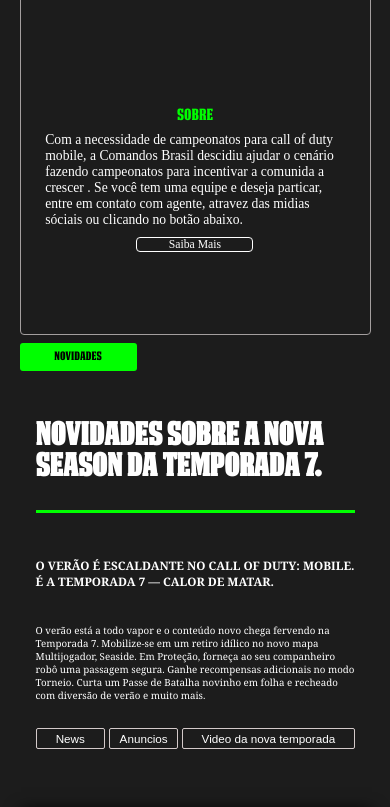
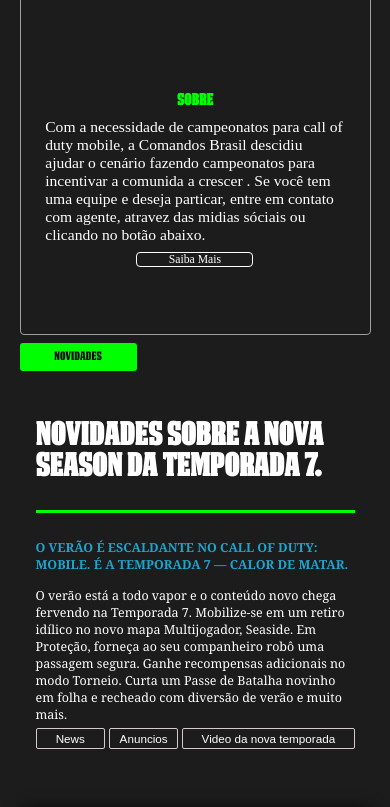
Before and after one commit to Eriveltonssa/ComandosBrasil, a plain HTML site: page index.html in a window 390 px wide. Shown: the part 2230-3037 px from the top of the page. Drawn offline with Linux system fonts and the light colour scheme.

Commit message:
novocommit

```diff
--- a/style.css
+++ b/style.css
@@ -775,7 +775,7 @@
 }
 
 
-/* section midia screm 411px */
+/* section 1 midia screm 411px */
 @media screen and (max-width:450px){
     .logo-device-1{
      display: none;
@@ -790,7 +790,7 @@
         display: none;
     }
 }
-/* section midia screm 411px */
+/* section 1 midia screm 411px */
 @media screen and (max-width:450px) {
     .section-1 {
 
@@ -2246,8 +2246,8 @@
 }
 
 .linha-img h3 {
-    font-size: 4.2vw;
-    font-weight: 500;
+    font-size: 4.3vw;
+    font-weight: 900;
     font-family: deathe_maach;
 
 }
@@ -2327,7 +2327,7 @@
 }
 
 .linha-video-text p {
-    font-size:3.5vw;
+    font-size:4vw;
     margin-top: 1vh;
     margin-bottom: 1vh;
     font-family: 'Times New Roman', Times, serif;
@@ -2527,7 +2527,7 @@
 /* passe-de-batalha-video */
 .passe-de-batalha-video {
     width: 100%;
-    height: 50vh;
+    height: 35vh;
 
     position: absolute;
     margin-top: -50vh;
@@ -2611,15 +2611,15 @@
 .info-codm-rodape-h2 h3 {
     width: 100%;
     height: 20%;
-    color: white;
+    color: #1ba5cf;
     font-family: Georgia, 'Times New Roman', Times, serif;
-
-
-
-
-    display: flex;
-    align-items: center;
-    font-size: 3vw;
+   margin-top: -4vh;
+
+
+
+    display: flex;
+    align-items: center;
+    font-size: 3.2vw;
     margin-bottom: 1vh;
 }
 
@@ -2630,10 +2630,10 @@
     font-family: Georgia, 'Times New Roman', Times, serif;
 
 
-
-    display: flex;
-    align-items: center;
-    font-size: 2.5vw;
+    margin-top: -2vh;
+    display: flex;
+    align-items: center;
+    font-size: 3.2vw;
 }
 
 .info-codm-rodape-button {
```
Also changed, not shown: index.html (+1 -1 lines).
